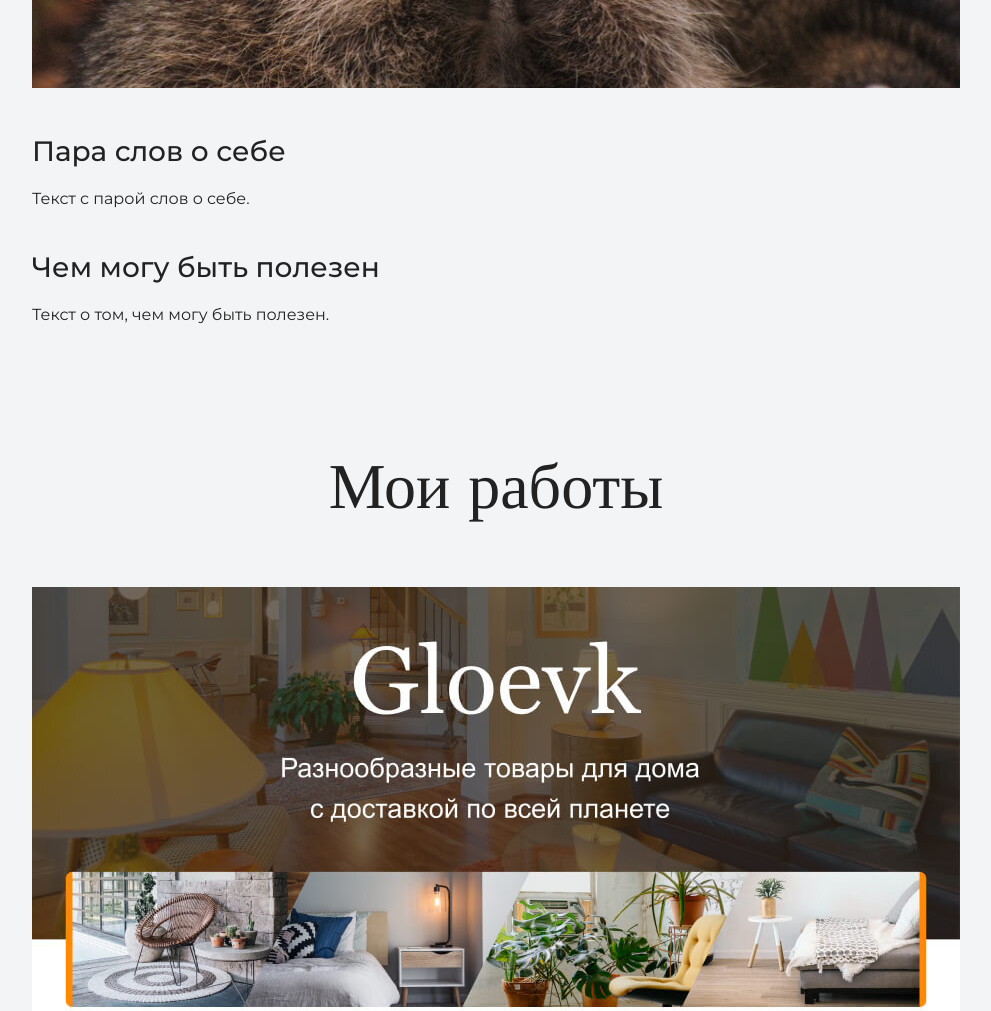
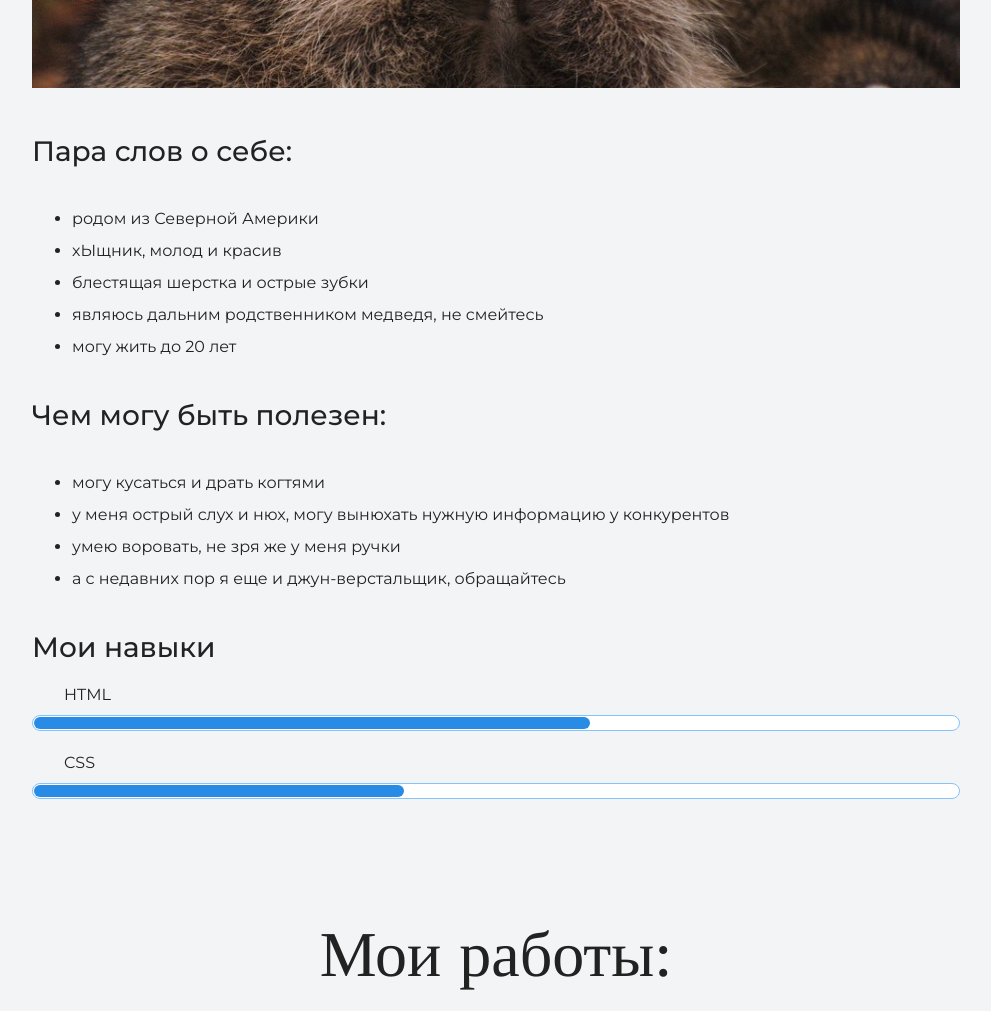
Before and after one commit to whatchalookinat/my-site, a plain HTML site: page index.html in a window 1280 px wide. Shown: the part 1620-2631 px from the top of the page, without its empty margins (144-1135 px from the left). Drawn offline with nearby package versions, Linux system fonts and the light colour scheme.

Commit message:
Finalized index

```diff
--- a/index.html
+++ b/index.html
@@ -32,25 +32,48 @@
       <figure class="user-image">
         <img src="files/user.jpg" width="928" height="536" alt="Фотография неопознанного енота">
       </figure>
-      <h3>Пара слов о себе</h3>
-      <p>Текст с парой слов о себе.</p>
-      <h3>Чем могу быть полезен</h3>
-      <p>Текст о том, чем могу быть полезен.</p>
+      <h3>Пара слов о себе:</h3>
+      <p><ul>
+        <li>родом из Северной Америки</li>
+          <li>хЫщник, молод и красив</li>
+        <li>блестящая шерстка и острые зубки</li>
+        <li>являюсь дальним родственником медведя, не смейтесь</li>
+        <li>могу жить до 20 лет</li>
+      </ul></p>
+      <h3>Чем могу быть полезен:</h3>
+      <p><ul>
+        <li>могу кусаться и драть когтями</li>
+        <li>у меня острый слух и нюх, могу вынюхать нужную информацию у конкурентов</li>
+        <li>умею воровать, не зря же у меня ручки</li>
+        <li>а с недавних пор я еще и джун-верстальщик, обращайтесь</li>
+      </ul></p>
+      <div class="skills">
+        <h3>Мои навыки</h3>
+        <dl class="skills-list">
+          <dt class="skills-html">HTML</dt>
+          <dd class="level"><div style="width: 60%;">60%</div></dd>
+          <dt class="skills-css">CSS</dt>
+          <dd class="level"><div style="width: 40%;">40%</div></dd>
+        </dl>
+      </div>
 	  </div>
     </section>
 
     <section class="portfolio">
 	<div class="container">
-      <h2 class="subheading">Мои работы</h2>
+      <h2 class="subheading">Мои работы:</h2>
 <figure class="project-image">
    <img src="files/project.jpg" width="928" height="536" alt="Сайт магазина товаров для дома">
       </figure>
       <h3>Магазин товаров для дома</h3>
       <p>Мой первый сайт.</p>
       <a class="button" href="source/project/index.html">Открыть страницу</a>
-
+<figure class="blog-image">
+   <img src="source/blog/blog.jpg" width="928" alt="Мой блог-верстальщика">
+      </figure>
       <h3>Блог начинающего верстальщика</h3>
       <p>Статический блог про обучение HTML и CSS.</p>
+      <a class="button" href="source/blog/index.html">Открыть страницу</a>
 	  </div>
     </section>
 
```
